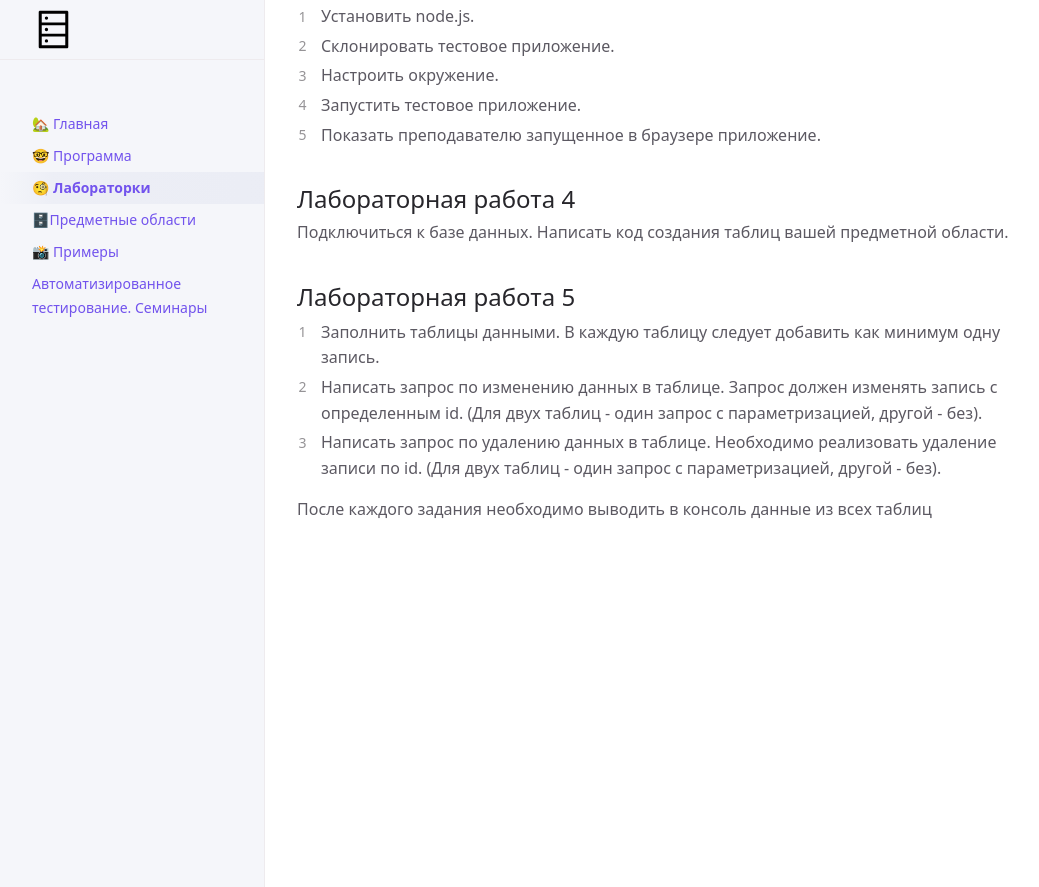
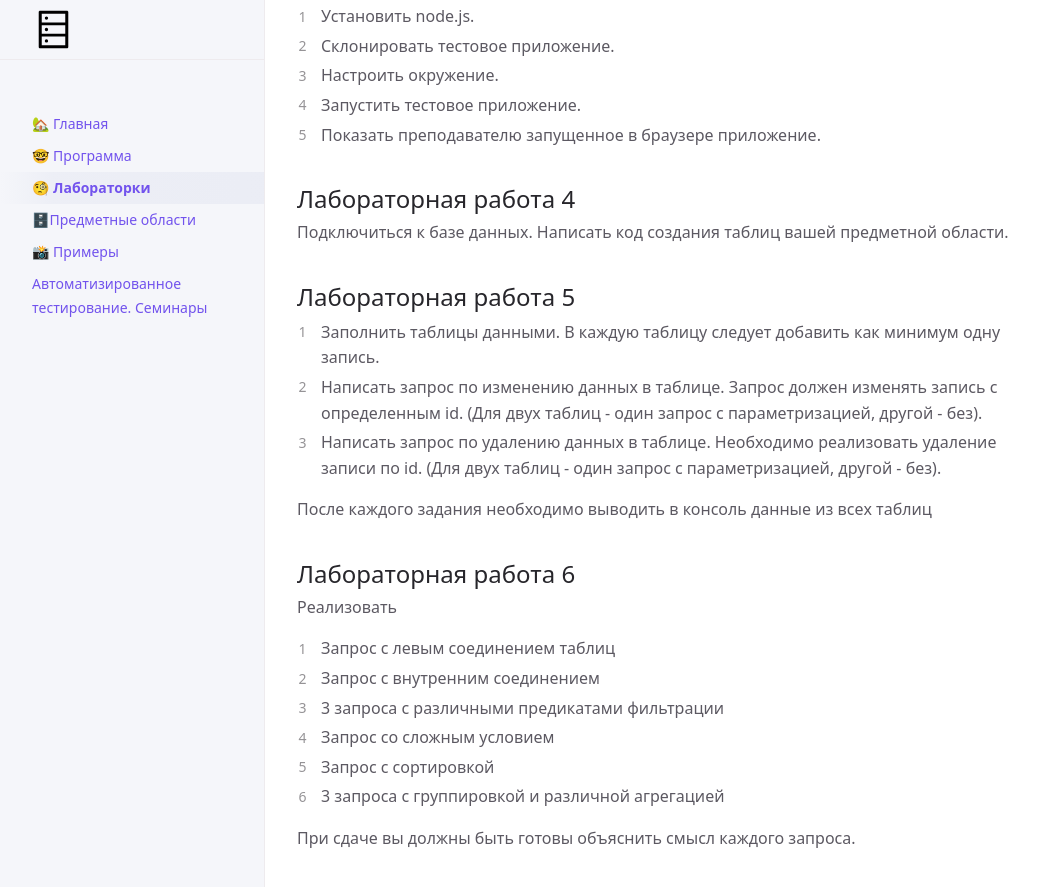
Before and after one commit to Das-dasein/db-lovefield, a Jekyll site: the page built from tasks.md, in a window 1280 px wide and 900 px high, scrolled down 558 px. Shown: the top 887 px of the window, without its empty margins (107-1146 px from the left). Built offline with Jekyll 4.4.1, drawn with Linux system fonts in a browser that asks for light colours; our own code applies the rules of GitHub Pages for plain Markdown files; a script that is not in the unit is left out; before the commit the page ends 1129 px from its top, so only the background shows below that.

Commit message:
Update tasks.md

```diff
--- a/tasks.md
+++ b/tasks.md
@@ -31,3 +31,14 @@ nav_order: 3
 3. Написать запрос по удалению данных в таблице. Необходимо реализовать удаление записи по id. (Для двух таблиц - один запрос с параметризацией, другой - без).
 
 После каждого задания необходимо  выводить в консоль данные из всех таблиц
+
+## Лабораторная работа 6
+Реализовать
+1. Запрос с левым соединением таблиц
+2. Запрос с внутренним соединением
+3. 3 запроса с различными предикатами фильтрации
+4. Запрос со сложным условием
+5. Запрос с сортировкой
+6. 3 запроса с группировкой и различной агрегацией
+
+При сдаче вы должны быть готовы объяснить смысл каждого запроса.
```
